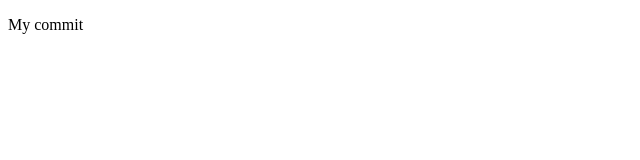
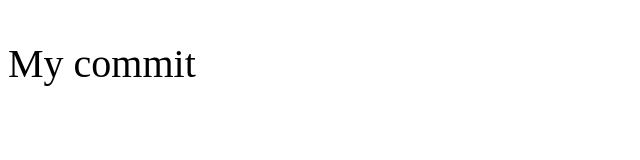
Before and after one commit to MaksusGitHub/first-project, a plain HTML site: page index.html in a window 1280 px wide. Shown: the whole page, without its empty margins (0-640 px from the left). Drawn offline with Linux system fonts and the light colour scheme.

Commit message:
changed CSS

```diff
--- a/index.html
+++ b/index.html
@@ -1,9 +1,10 @@
 <!DOCTYPE html>
 <html>
   <head>
+    <link rel="stylesheet" href="style.css">
     <title>My first commit</title>
   </head>
   <body>
-    <p>My commit</p>
+    <p class="big-name">My commit</p>
   </body>
 </html>
--- a/style.css
+++ b/style.css
@@ -0,0 +1,3 @@
+.big-name{
+  font-size: 40px;
+}
```
